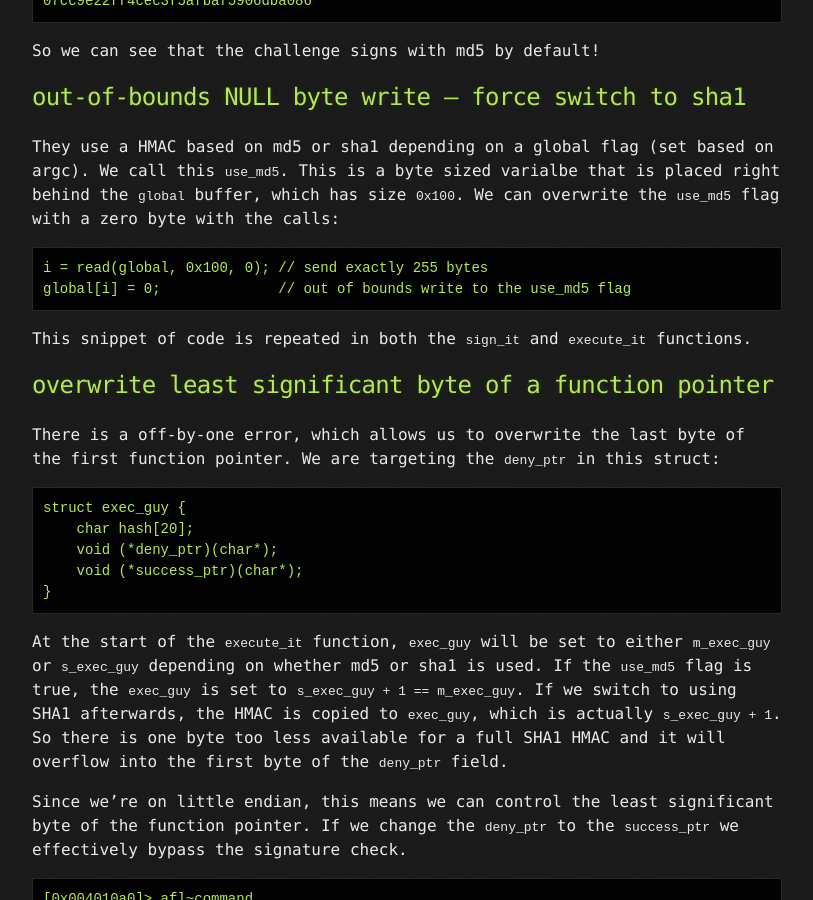
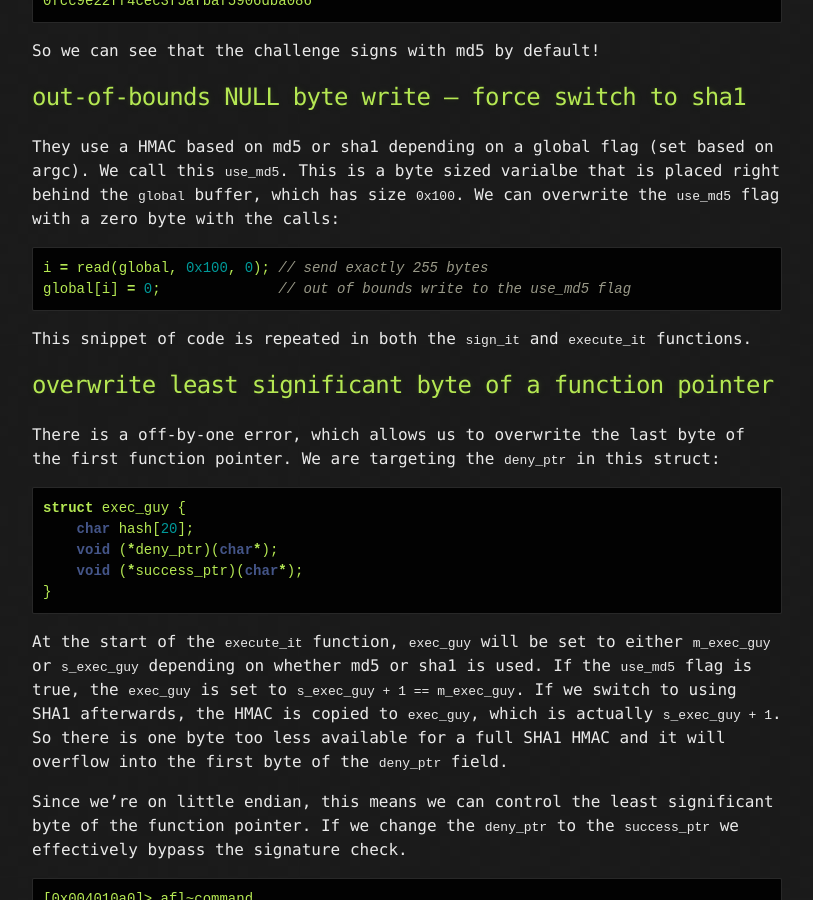
Before and after one commit to mtps3/Mtps3.github.io, a Jekyll site: the page built from _posts/2017-02-27-bkpctf2017-signed-shell-server.md, in a window 1280 px wide and 900 px high, scrolled down 719 px. Shown: the whole window, without its empty margins (233-1046 px from the left). Built offline with Jekyll 4.4.1, drawn with Linux system fonts in a browser that asks for light colours; some of the changed text lies outside the part shown.

Commit message:
more syntax highlighting

````diff
--- a/_posts/2017-02-27-bkpctf2017-signed-shell-server.md
+++ b/_posts/2017-02-27-bkpctf2017-signed-shell-server.md
@@ -36,7 +36,7 @@ argc). We call this `use_md5`. This is a byte sized varialbe that is placed
 right behind the `global` buffer, which has size `0x100`. We can overwrite the
 `use_md5` flag with a zero byte with the calls:
 
-```
+```c
 i = read(global, 0x100, 0); // send exactly 255 bytes
 global[i] = 0;              // out of bounds write to the use_md5 flag
 ```
@@ -49,7 +49,7 @@ functions.
 There is a off-by-one error, which allows us to overwrite the last byte of the
 first function pointer. We are targeting the `deny_ptr` in this struct:
 
-```
+```c
 struct exec_guy {
     char hash[20];
     void (*deny_ptr)(char*);
@@ -118,7 +118,7 @@ This allows us to trigger the overflow, with a known HMAC.
 In the end we just opted to bruteforce, until we hit a byte that worked. We
 tried with a bunch of commands:
 
-```
+```sh
 cat flag; echo <random stuff>
 ```
 
````
